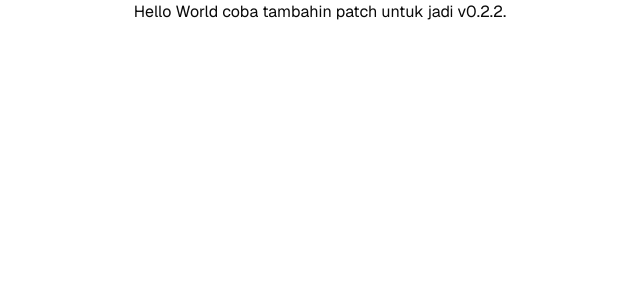
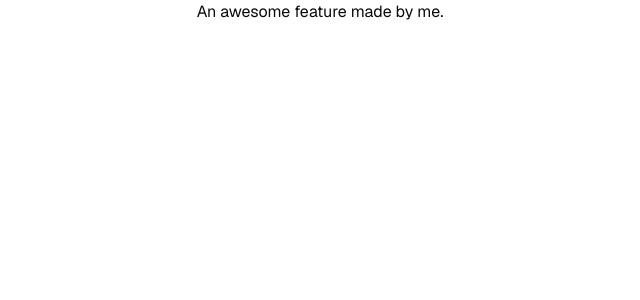
Before and after one commit to russellotniel/ci-cd-learning, a Next.js app: page / in a window 1280 px wide. Shown: the top 300 px of the page, without its empty margins (320-960 px from the left). Built offline with nearby package versions, Linux system fonts and the light colour scheme.

Commit message:
feat: edited page.tsx to add paragraph
- Added a sentence

```diff
--- a/app/page.tsx
+++ b/app/page.tsx
@@ -1,7 +1,7 @@
 export default function Home() {
   return (
     <main className="min-h-screen flex flex-col items-center">
-      <p>Hello World coba tambahin patch untuk jadi v0.2.2.</p>
+      <p>An awesome feature made by me.</p>
     </main>
   );
 }
```
